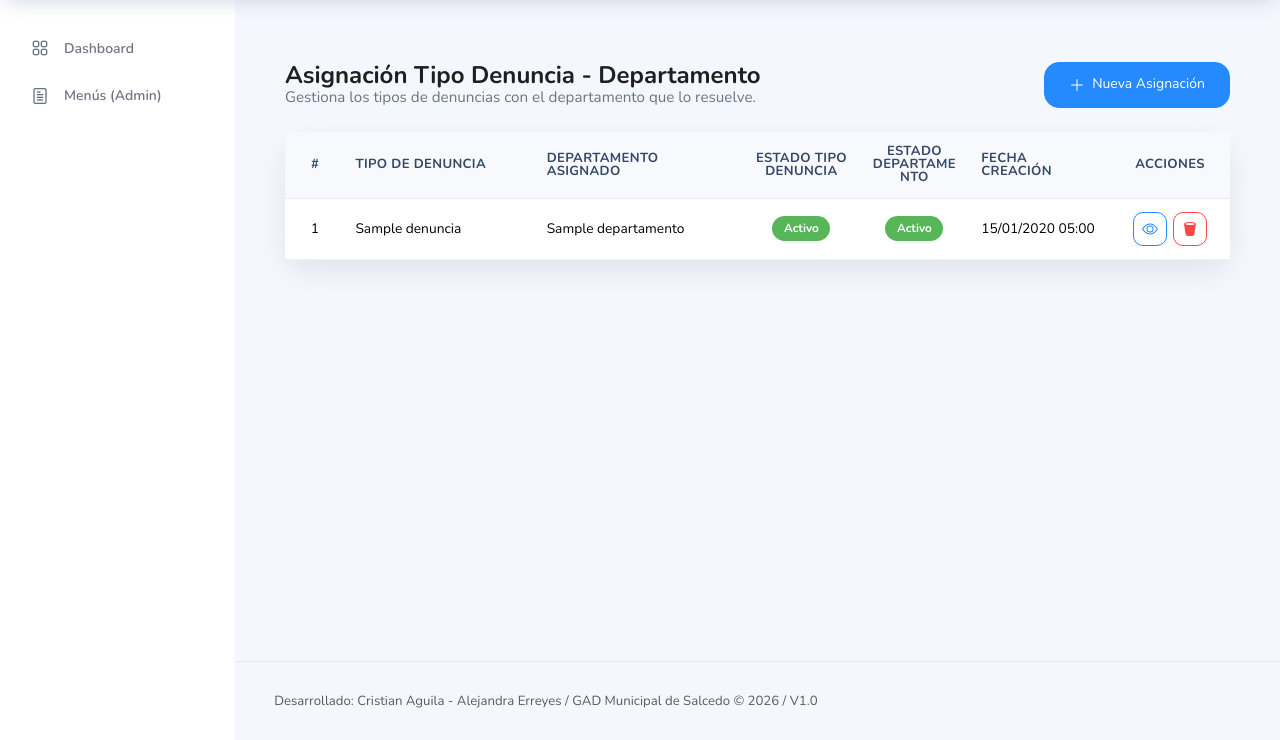
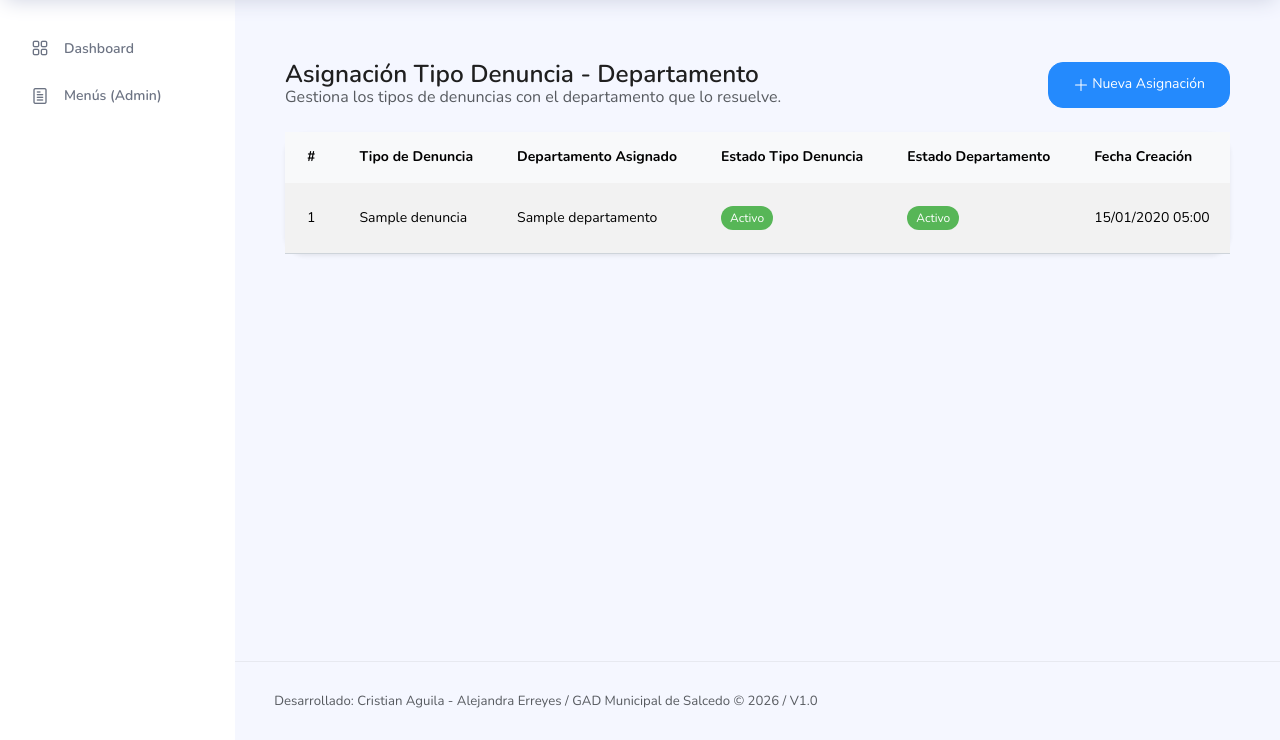
Before and after one commit to tuhackerfav9-stack/Denuncias_Gad, a Django app: page /web/tipo-denuncia-departamento/ in a window 1280 px wide. Shown: the part 60-800 px from the top of the page. Run offline with Django 5.2, Linux system fonts and the light colour scheme; a user stored in the database is signed in; tables that the repository leaves empty hold one stand-in row (values such as "Sample post"); some libraries are stand-ins or nearby versions.

Commit message:
tablas ooooooo full5l

```diff
--- a/web/templates/tipo_denuncia_departamento/tipo_denuncia_departamento_list.html
+++ b/web/templates/tipo_denuncia_departamento/tipo_denuncia_departamento_list.html
@@ -1,260 +1,67 @@
 {% extends 'base.html' %}
-
-{% block extra_css %}
-<style>
-  .tesis-table-card {
-    border: 0;
-    border-radius: 20px;
-    box-shadow: 0 12px 28px rgba(0, 0, 0, 0.08);
-    overflow: hidden;
-  }
-
-  .tesis-table-header {
-    display: flex;
-    justify-content: space-between;
-    align-items: center;
-    gap: 1rem;
-    flex-wrap: wrap;
-    margin-bottom: 1.5rem;
-  }
-
-  .tesis-table-title {
-    margin-bottom: 0;
-    font-weight: 700;
-    font-size: 1.5rem;
-  }
-
-  .tesis-table-subtitle {
-    color: #6c757d;
-    margin-bottom: 0;
-    font-size: 0.95rem;
-  }
-
-  .tesis-table-wrap {
-    width: 100%;
-    overflow-x: hidden;
-  }
-
-  .tesis-table {
-    width: 100%;
-    margin-bottom: 0;
-    table-layout: fixed;
-  }
-
-  .tesis-table thead th {
-    background: #f8f9fc !important;
-    border-bottom: 1px solid #e9ecef !important;
-    color: #344767;
-    font-weight: 700;
-    font-size: 0.82rem;
-    vertical-align: middle;
-    white-space: normal;
-    text-transform: uppercase;
-    letter-spacing: .35px;
-  }
-
-  .tesis-table th,
-  .tesis-table td {
-    padding: 0.82rem 0.65rem;
-    vertical-align: middle;
-    border-color: #edf0f5;
-    word-break: break-word;
-    overflow-wrap: break-word;
-    white-space: normal;
-    font-size: 0.86rem;
-  }
-
-  .tesis-table tbody tr:hover {
-    background-color: #fafbff;
-  }
-
-  .tesis-table .col-numero {
-    width: 60px;
-    text-align: center;
-  }
-
-  .tesis-table .col-tipo {
-    width: 22%;
-  }
-
-  .tesis-table .col-departamento {
-    width: 24%;
-  }
-
-  .tesis-table .col-estado {
-    width: 13%;
-    text-align: center;
-  }
-
-  .tesis-table .col-fecha {
-    width: 16%;
-  }
-
-  .tesis-table .col-acciones {
-    width: 120px;
-    text-align: center;
-  }
-
-  .tesis-badge {
-    border-radius: 999px;
-    font-weight: 600;
-    padding: 0.42rem 0.72rem;
-    font-size: 0.74rem;
-    display: inline-block;
-    max-width: 100%;
-    white-space: normal;
-    word-break: break-word;
-  }
-
-  .tesis-actions {
-    display: inline-flex;
-    align-items: center;
-    justify-content: center;
-    gap: 0.35rem;
-    flex-wrap: nowrap;
-  }
-
-  .tesis-actions .btn {
-    width: 34px;
-    height: 34px;
-    padding: 0;
-    display: inline-flex;
-    align-items: center;
-    justify-content: center;
-    border-radius: 10px;
-  }
-
-  .tesis-empty {
-    padding: 2.5rem 1rem;
-  }
-
-  .tesis-pagination-wrap {
-    display: flex;
-    justify-content: space-between;
-    align-items: center;
-    gap: 1rem;
-    flex-wrap: wrap;
-  }
-
-  .tesis-pagination-info {
-    color: #6c757d;
-    font-size: 0.85rem;
-  }
-
-  @media (max-width: 991.98px) {
-    .tesis-table-wrap {
-      overflow-x: auto;
-      -webkit-overflow-scrolling: touch;
-    }
-
-    .tesis-table {
-      min-width: 980px;
-    }
-
-    .tesis-table th,
-    .tesis-table td {
-      font-size: 0.8rem;
-      padding: 0.65rem 0.55rem;
-      white-space: nowrap;
-    }
-
-    .tesis-table-header {
-      align-items: stretch;
-    }
-
-    .tesis-table-header .btn {
-      width: 100%;
-    }
-
-    .tesis-pagination-wrap {
-      flex-direction: column;
-      align-items: stretch;
-    }
-
-    .tesis-pagination-wrap nav {
-      overflow-x: auto;
-    }
-
-    .pagination {
-      flex-wrap: nowrap;
-      width: max-content;
-    }
-  }
-</style>
-{% endblock %}
-
 {% block content %}
 <div class="container-fluid mt-4">
     <div class="row">
         <div class="col-12">
-
-      <div class="tesis-table-header">
+            <div class="d-flex justify-content-between align-items-center mb-4">
                 <div>
-          <h3 class="tesis-table-title">Asignación Tipo Denuncia - Departamento</h3>
-          <div class="tesis-table-subtitle">
-            Gestiona los tipos de denuncias con el departamento que lo resuelve.
+        <h3 class="mb-0">Asignación Tipo Denuncia - Departamento</h3>
+        <div class="text-muted">Gestiona los tipos de denuncias con el departamento que lo resuelve.</div>
         </div>
-        </div>
-
                 <a href="{% url 'web:tipo_denuncia_departamento_create' %}" class="btn btn-info text-white">
-          <svg xmlns="http://www.w3.org/2000/svg" width="16" height="16" fill="currentColor" class="bi bi-plus-lg me-1" viewBox="0 0 16 16">
+                    <svg xmlns="http://www.w3.org/2000/svg" width="16" height="16" fill="currentColor" class="bi bi-plus-lg" viewBox="0 0 16 16">
   <path fill-rule="evenodd" d="M8 2a.5.5 0 0 1 .5.5v5h5a.5.5 0 0 1 0 1h-5v5a.5.5 0 0 1-1 0v-5h-5a.5.5 0 0 1 0-1h5v-5A.5.5 0 0 1 8 2"/>
-          </svg>
-          Nueva Asignación
+</svg> Nueva Asignación
                 </a>
             </div>
-
-      <div class="card tesis-table-card">
+            <div class="card shadow-sm">
                 <div class="card-body p-0">
-          <div class="tesis-table-wrap">
-            <table class="table table-hover mb-0 tesis-table">
-              <thead>
+                    <div class="table-responsive">
+                        <table class="table table-hover table-striped mb-0">
+                            <thead class="table-light">
                                 <tr>
-                  <th class="col-numero">#</th>
-                  <th class="col-tipo">Tipo de Denuncia</th>
-                  <th class="col-departamento">Departamento Asignado</th>
-                  <th class="col-estado">Estado Tipo Denuncia</th>
-                  <th class="col-estado">Estado Departamento</th>
-                  <th class="col-fecha">Fecha Creación</th>
-                  <th class="col-acciones text-center">Acciones</th>
+                                    <th>#</th>
+                                    <th>Tipo de Denuncia</th>
+                                    <th>Departamento Asignado</th>
+                                    <th>Estado Tipo Denuncia</th>
+                                    <th>Estado Departamento</th>
+                                    <th>Fecha Creación</th>
+                                    <th class="text-center">Acciones</th>
                                 </tr>
                             </thead>
                             <tbody>
                                {% for asignacion in asignaciones %}
+
+
                                 <tr>
-                  <td class="text-center">{{ forloop.counter }}</td>
+                                    <td>{{ forloop.counter }}</td>
                                     <td>{{ asignacion.tipo_denuncia.nombre }}</td>
                                     <td>{{ asignacion.departamento.nombre }}</td>
-                  <td class="text-center">
+                                    <td>
                                         {% if asignacion.tipo_denuncia.activo %}
-                      <span class="badge bg-success tesis-badge">Activo</span>
+                                            <span class="badge bg-success">Activo</span>
                                         {% else %}
-                      <span class="badge bg-secondary tesis-badge">Inactivo</span>
+                                            <span class="badge bg-secondary">Inactivo</span>
                                         {% endif %}
                                     </td>
-                  <td class="text-center">
+                                    <td>
                                         {% if asignacion.departamento.activo %}
-                      <span class="badge bg-success tesis-badge">Activo</span>
+                                            <span class="badge bg-success">Activo</span>
                                         {% else %}
-                      <span class="badge bg-secondary tesis-badge">Inactivo</span>
+                                            <span class="badge bg-secondary">Inactivo</span>
                                         {% endif %}
                                     </td>
                                     <td>{{ asignacion.created_at|date:"d/m/Y H:i" }}</td>
                                     <td class="text-center">
-                    <div class="tesis-actions">
-                      <a href="{% url 'web:tipo_denuncia_departamento_detail' asignacion.pk %}"
-                         class="btn btn-sm btn-outline-info"
-                         title="Ver detalles">
+                                        <div class="btn-group" role="group">
+                                            <a href="{% url 'web:tipo_denuncia_departamento_detail' asignacion.pk %}" class="btn btn-sm btn-outline-info" title="Ver detalles">
                                                 <svg xmlns="http://www.w3.org/2000/svg" width="16" height="16" fill="currentColor" class="bi bi-eye" viewBox="0 0 16 16">
   <path d="M16 8s-3-5.5-8-5.5S0 8 0 8s3 5.5 8 5.5S16 8 16 8M1.173 8a13 13 0 0 1 1.66-2.043C4.12 4.668 5.88 3.5 8 3.5s3.879 1.168 5.168 2.457A13 13 0 0 1 14.828 8q-.086.13-.195.288c-.335.48-.83 1.12-1.465 1.755C11.879 11.332 10.119 12.5 8 12.5s-3.879-1.168-5.168-2.457A13 13 0 0 1 1.172 8z"/>
   <path d="M8 5.5a2.5 2.5 0 1 0 0 5 2.5 2.5 0 0 0 0-5M4.5 8a3.5 3.5 0 1 1 7 0 3.5 3.5 0 0 1-7 0"/>
 </svg>
                                             </a>
 
-                      <a href="{% url 'web:tipo_denuncia_departamento_delete' asignacion.pk %}"
-                         class="btn btn-sm btn-outline-danger"
-                         title="Eliminar"
-                         onclick="return confirm('¿Está seguro de eliminar esta asignación?')">
+                                            <a href="{% url 'web:tipo_denuncia_departamento_delete' asignacion.pk %}" class="btn btn-sm btn-outline-danger" title="Eliminar" onclick="return confirm('¿Está seguro de eliminar esta asignación?')">
                                                  <svg xmlns="http://www.w3.org/2000/svg" width="16" height="16" fill="currentColor" class="bi bi-trash2-fill" viewBox="0 0 16 16">
   <path d="M2.037 3.225A.7.7 0 0 1 2 3c0-1.105 2.686-2 6-2s6 .895 6 2a.7.7 0 0 1-.037.225l-1.684 10.104A2 2 0 0 1 10.305 15H5.694a2 2 0 0 1-1.973-1.671zm9.89-.69C10.966 2.214 9.578 2 8 2c-1.58 0-2.968.215-3.926.534-.477.16-.795.327-.975.466.18.14.498.307.975.466C5.032 3.786 6.42 4 8 4s2.967-.215 3.926-.534c.477-.16.795-.327.975-.466-.18-.14-.498-.307-.975-.466z"/>
 </svg>
@@ -264,14 +71,13 @@
                                 </tr>
                                 {% empty %}
                                 <tr>
-                  <td colspan="7" class="text-center tesis-empty">
-                    <div class="text-muted mb-3" style="font-size: 2rem;">📂</div>
-                    <p class="text-muted">No hay asignaciones de tipos de denuncia a departamentos registradas.</p>
+                                    <td colspan="7" class="text-center py-5">
+                                        <i class="bi bi-inbox fs-1 text-muted"></i>
+                                        <p class="text-muted mt-3">No hay asignaciones de tipos de denuncia a departamentos registradas</p>
                                         <a href="{% url 'web:tipo_denuncia_departamento_create' %}" class="btn btn-info text-white">
-                      <svg xmlns="http://www.w3.org/2000/svg" width="16" height="16" fill="currentColor" class="bi bi-plus-lg me-1" viewBox="0 0 16 16">
+                                            <svg xmlns="http://www.w3.org/2000/svg" width="16" height="16" fill="currentColor" class="bi bi-plus-lg" viewBox="0 0 16 16">
   <path fill-rule="evenodd" d="M8 2a.5.5 0 0 1 .5.5v5h5a.5.5 0 0 1 0 1h-5v5a.5.5 0 0 1-1 0v-5h-5a.5.5 0 0 1 0-1h5v-5A.5.5 0 0 1 8 2"/>
-                      </svg>
-                      Crear primera asignación
+</svg> Crear primera asignación
                                         </a>
                                     </td>
                                 </tr>
@@ -281,13 +87,13 @@
                     </div>
                 </div>
 
+                <!-- Paginación -->
                 {% if is_paginated %}
                 <div class="card-footer bg-white border-top-0">
-          <div class="tesis-pagination-wrap">
-            <div class="tesis-pagination-info">
+                    <div class="d-flex justify-content-between align-items-center">
+                        <div class="text-muted small">
                             Mostrando {{ page_obj.start_index }} - {{ page_obj.end_index }} de {{ paginator.count }} registros
                         </div>
-
                         <nav aria-label="Navegación de páginas">
                             <ul class="pagination pagination-sm mb-0">
                                 {% if page_obj.has_previous %}
@@ -335,7 +141,6 @@
                 </div>
                 {% endif %}
             </div>
-
         </div>
     </div>
 </div>
```
Lines whose indentation alone changed are shown as unchanged.
